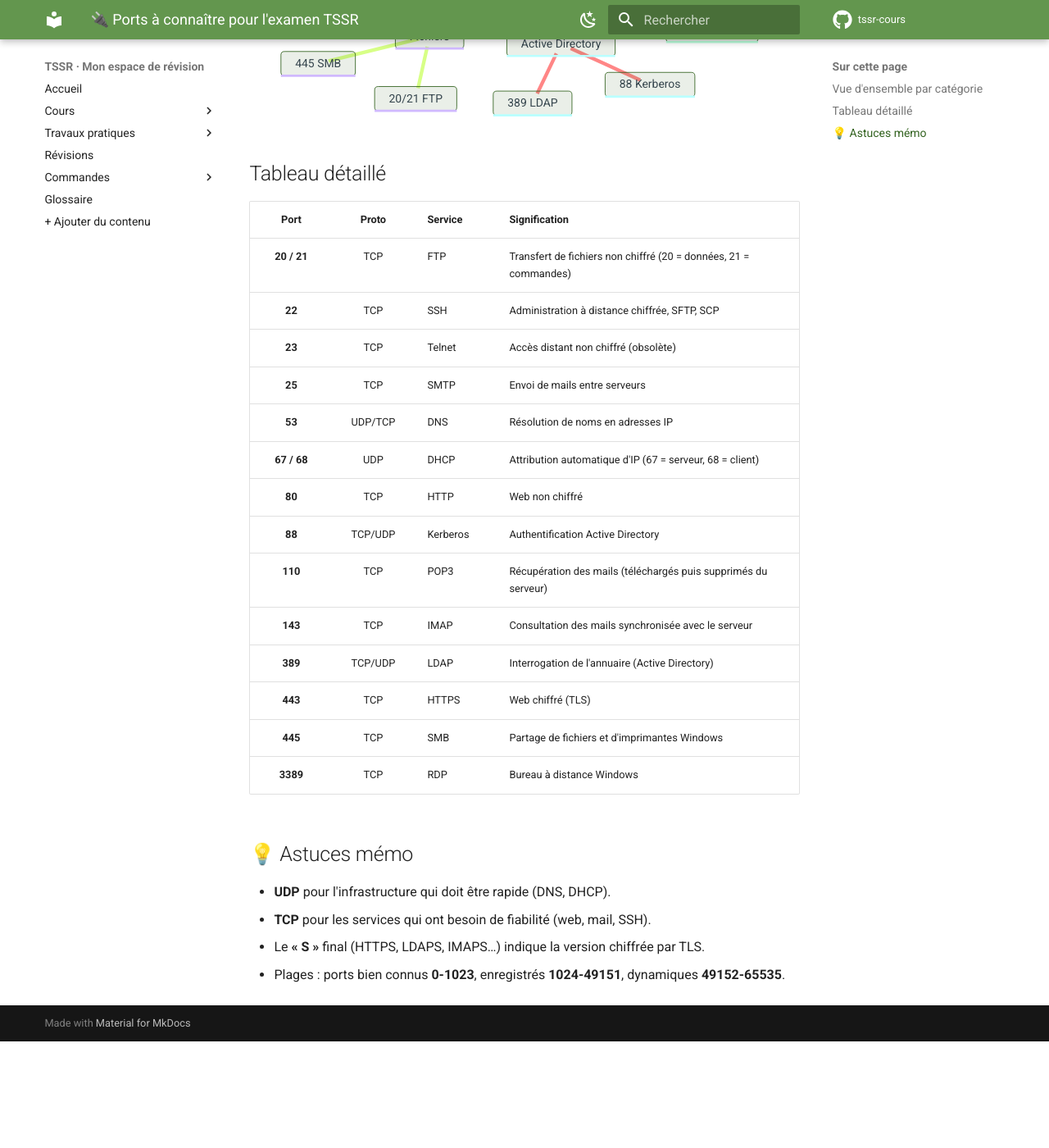
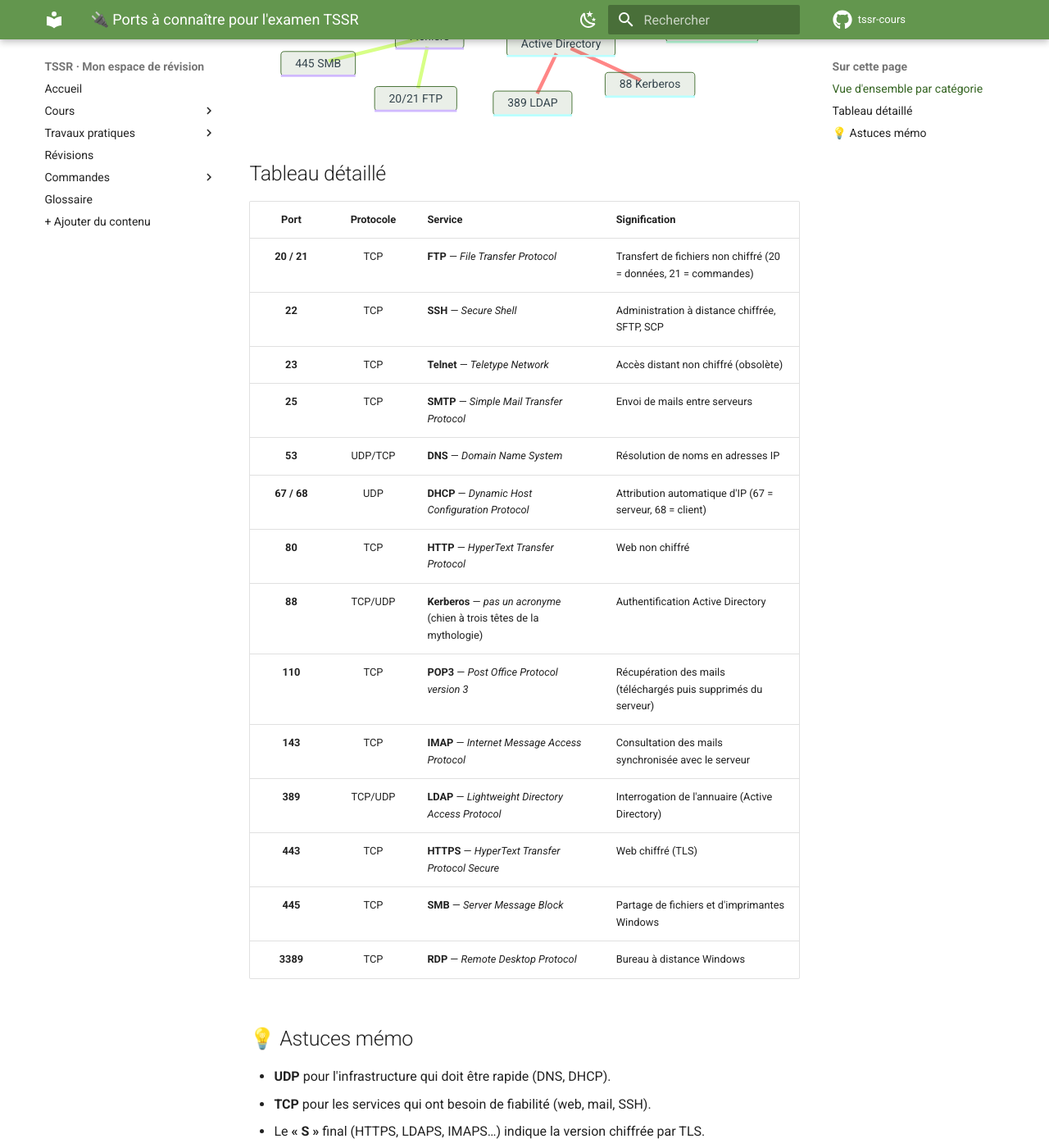
Before and after one commit to Kass-19/tssr-cours, an MkDocs documentation site: the page built from docs/revisions/fiche-ports.md, in a window 1280 px wide and 1400 px high, scrolled down 510 px. Shown: the whole window at 82% size. Built offline with MkDocs 1.6.1 and Material for MkDocs 9.7.7, drawn with Linux system fonts in a browser that asks for light colours; comment, search, counter and statistics services are not loaded; before the commit the page ends 1780 px from its top, so only the background shows below that.

Commit message:
Update fiche-ports.md

```diff
--- a/docs/revisions/fiche-ports.md
+++ b/docs/revisions/fiche-ports.md
@@ -29,22 +29,23 @@ mindmap
 
 ## Tableau détaillé
 
-| Port | Proto | Service | Signification |
+| Port | Protocole | Service | Signification |
 |:---:|:---:|---|---|
-| **20 / 21** | TCP | FTP | Transfert de fichiers non chiffré (20 = données, 21 = commandes) |
-| **22** | TCP | SSH | Administration à distance chiffrée, SFTP, SCP |
-| **23** | TCP | Telnet | Accès distant non chiffré (obsolète) |
-| **25** | TCP | SMTP | Envoi de mails entre serveurs |
-| **53** | UDP/TCP | DNS | Résolution de noms en adresses IP |
-| **67 / 68** | UDP | DHCP | Attribution automatique d'IP (67 = serveur, 68 = client) |
-| **80** | TCP | HTTP | Web non chiffré |
-| **88** | TCP/UDP | Kerberos | Authentification Active Directory |
-| **110** | TCP | POP3 | Récupération des mails (téléchargés puis supprimés du serveur) |
-| **143** | TCP | IMAP | Consultation des mails synchronisée avec le serveur |
-| **389** | TCP/UDP | LDAP | Interrogation de l'annuaire (Active Directory) |
-| **443** | TCP | HTTPS | Web chiffré (TLS) |
-| **445** | TCP | SMB | Partage de fichiers et d'imprimantes Windows |
-| **3389** | TCP | RDP | Bureau à distance Windows |
+| **20 / 21** | TCP | **FTP** — *File Transfer Protocol* | Transfert de fichiers non chiffré (20 = données, 21 = commandes) |
+| **22** | TCP | **SSH** — *Secure Shell* | Administration à distance chiffrée, SFTP, SCP |
+| **23** | TCP | **Telnet** — *Teletype Network* | Accès distant non chiffré (obsolète) |
+| **25** | TCP | **SMTP** — *Simple Mail Transfer Protocol* | Envoi de mails entre serveurs |
+| **53** | UDP/TCP | **DNS** — *Domain Name System* | Résolution de noms en adresses IP |
+| **67 / 68** | UDP | **DHCP** — *Dynamic Host Configuration Protocol* | Attribution automatique d'IP (67 = serveur, 68 = client) |
+| **80** | TCP | **HTTP** — *HyperText Transfer Protocol* | Web non chiffré |
+| **88** | TCP/UDP | **Kerberos** — *pas un acronyme* (chien à trois têtes de la mythologie) | Authentification Active Directory |
+| **110** | TCP | **POP3** — *Post Office Protocol version 3* | Récupération des mails (téléchargés puis supprimés du serveur) |
+| **143** | TCP | **IMAP** — *Internet Message Access Protocol* | Consultation des mails synchronisée avec le serveur |
+| **389** | TCP/UDP | **LDAP** — *Lightweight Directory Access Protocol* | Interrogation de l'annuaire (Active Directory) |
+| **443** | TCP | **HTTPS** — *HyperText Transfer Protocol Secure* | Web chiffré (TLS) |
+| **445** | TCP | **SMB** — *Server Message Block* | Partage de fichiers et d'imprimantes Windows |
+| **3389** | TCP | **RDP** — *Remote Desktop Protocol* | Bureau à distance Windows |
+
 
 ## 💡 Astuces mémo
 
```
